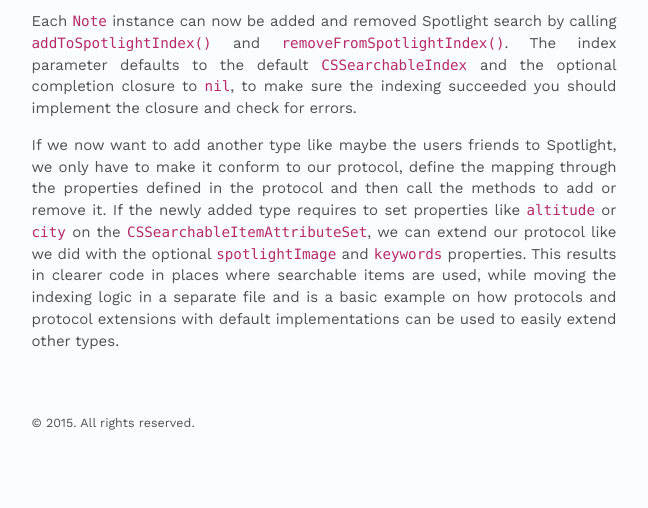
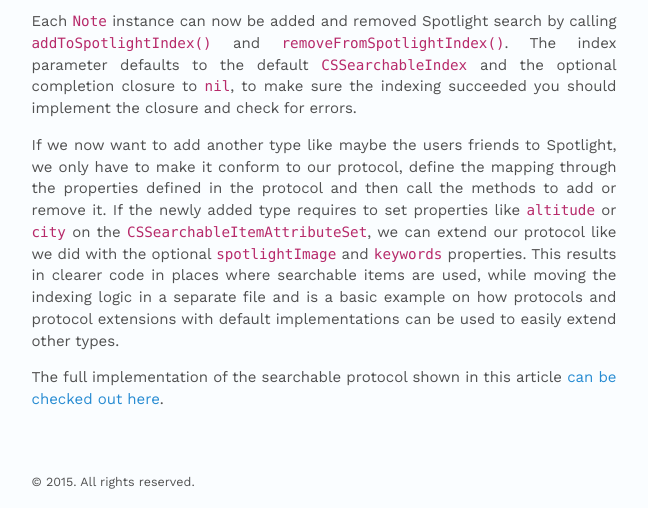
Before and after one commit to daehn/daehn.github.io, a Jekyll site: the page built from _posts/2015-09-25-Simplifying-CoreSpotlight.md, in a window 1280 px wide and 900 px high, scrolled down 2126 px, cut to the strip 392-900 px from the top of the window. Shown: the whole strip, without its empty margins (316-964 px from the left). Built offline with Jekyll 4.4.1, drawn with Linux system fonts in a browser that asks for light colours; before the commit the page ends 2967 px from its top, so only the background shows below that.

Commit message:
Add link to searchable gist

```diff
--- a/_posts/2015-09-25-Simplifying-CoreSpotlight.md
+++ b/_posts/2015-09-25-Simplifying-CoreSpotlight.md
@@ -37,3 +37,5 @@ Each `Note` instance can now be added and removed Spotlight search by calling `a
 
 If we now want to add another type like maybe the users friends to Spotlight, we only have to make it conform to our protocol, define the mapping through the properties defined in the protocol and then call the methods to add or remove it. If the newly added type requires to set properties like `altitude` or `city` on the `CSSearchableItemAttributeSet`, we can extend our protocol like we did with the optional `spotlightImage` and `keywords` properties.
 This results in clearer code in places where searchable items are used, while moving the indexing logic in a separate file and is a basic example on how protocols and protocol extensions with default implementations can be used to easily extend other types.
+
+The full implementation of the searchable protocol shown in this article [can be checked out here](https://gist.github.com/daehn/f01687f07fc74d382004).
```
